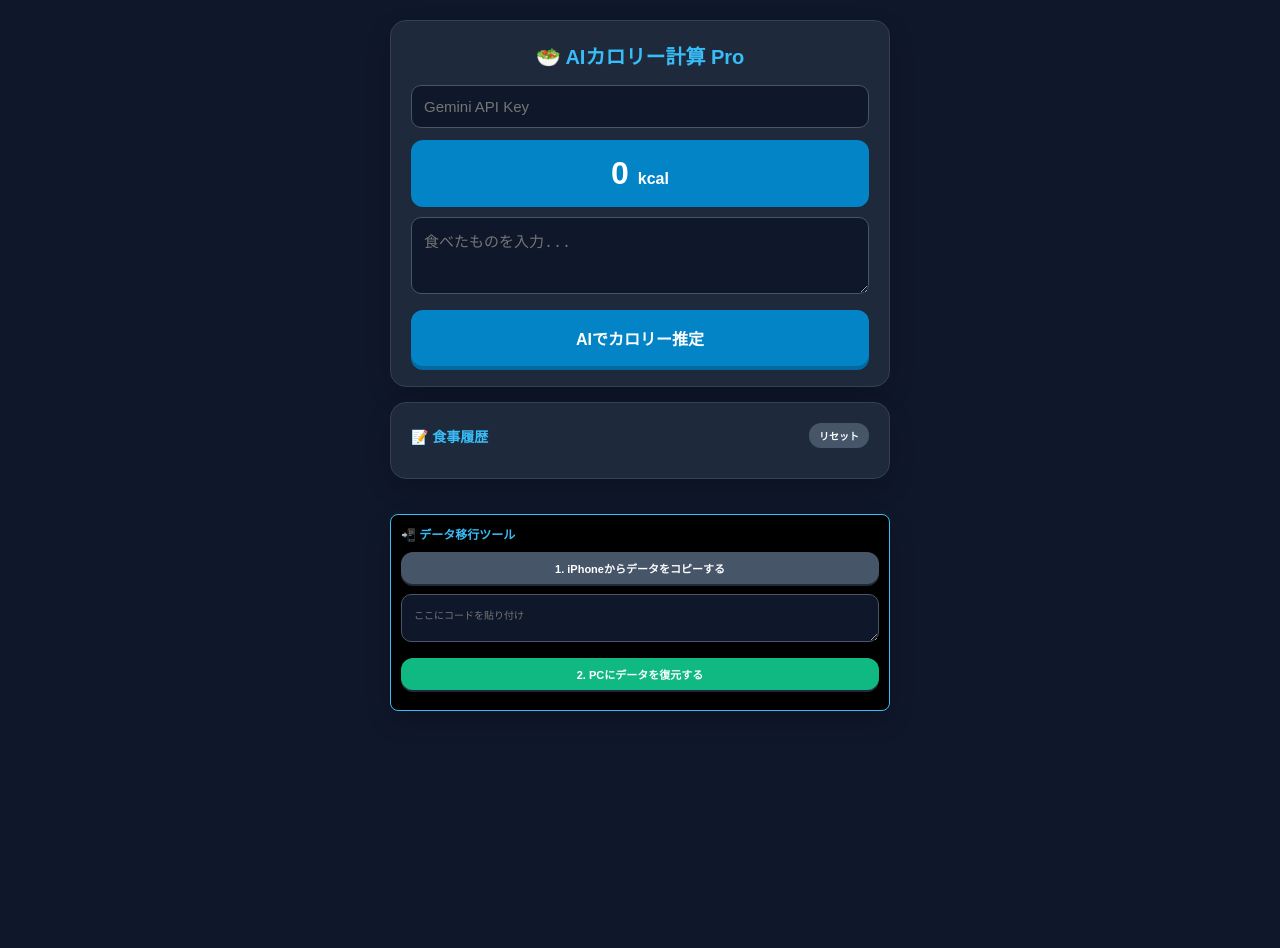
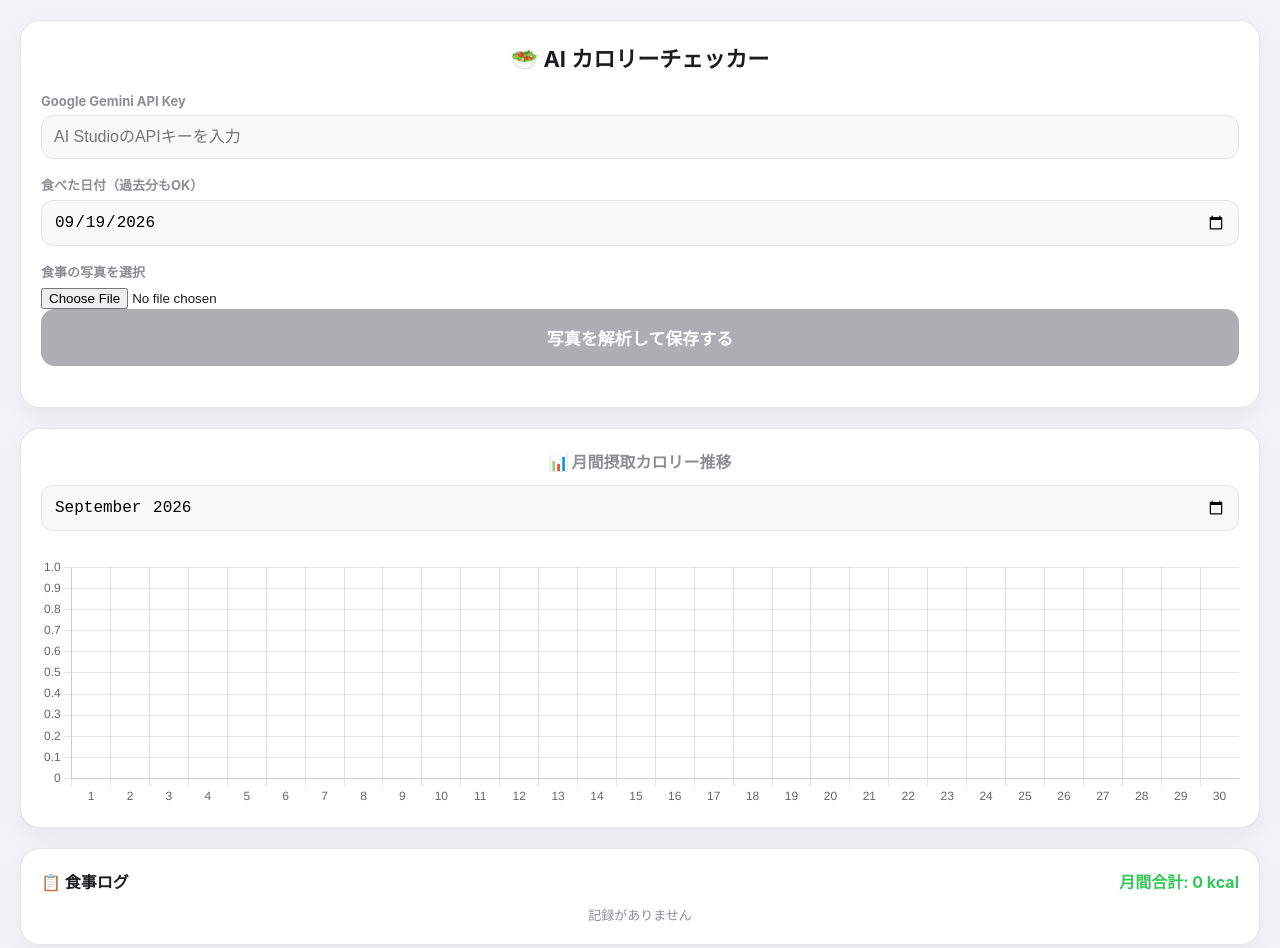
Before and after one commit to takeshi-max/calorie, a plain HTML site: page index.html in a window 1280 px wide. Before the commit the page ends 800 px from the top, so only its background shows below. Drawn offline with nearby package versions, Linux system fonts and the light colour scheme.

Commit message:
Add files via upload

```diff
--- a/index.html
+++ b/index.html
@@ -3,133 +3,254 @@
 <head>
   <meta charset="UTF-8">
   <meta name="viewport" content="width=device-width, initial-scale=1.0, maximum-scale=1.0, user-scalable=no">
-  <title>🥗 AIカロリー計算 Pro (データ移行版)</title>
+  <title>🥗 AI カロリーチェッカー Pro</title>
+  <script src="https://cdn.jsdelivr.net/npm/chart.js"></script>
   <style>
-    * { box-sizing: border-box; -webkit-tap-highlight-color: transparent; }
-    body { font-family: sans-serif; background: #0f172a; color: white; margin: 0; padding: 20px; display: flex; justify-content: center; }
-    .container { max-width: 500px; width: 100%; display: flex; flex-direction: column; gap: 15px; }
-    .card { background: #1e293b; border-radius: 16px; padding: 20px; border: 1px solid #334155; box-shadow: 0 10px 25px rgba(0,0,0,0.2); }
-    h2 { font-size: 20px; margin: 0 0 15px; text-align: center; color: #38bdf8; }
-    input, textarea { width: 100%; padding: 12px; margin-bottom: 12px; border-radius: 10px; border: 1px solid #475569; background: #0f172a; color: white; font-size: 15px; outline: none; }
-    .total-box { text-align: center; padding: 15px; background: #0284c7; border-radius: 12px; margin-bottom: 10px; }
-    .total-val { font-size: 32px; font-weight: bold; }
-    button { width: 100%; padding: 16px; background: #0284c7; color: white; border: none; border-radius: 12px; font-weight: bold; cursor: pointer; font-size: 16px; transition: 0.2s; box-shadow: 0 4px 0 #0369a1; }
-    button:active { transform: translateY(2px); box-shadow: none; }
-    .history-item { background: #0f172a; padding: 12px; border-radius: 10px; border-left: 4px solid #38bdf8; position: relative; margin-bottom: 10px; }
-    .delete-btn { position: absolute; top: 10px; right: 10px; color: #ef4444; background: none; border: none; cursor: pointer; }
+    body { font-family: -apple-system, BlinkMacSystemFont, "Segoe UI", Roboto, sans-serif; background: #f2f2f7; margin: 0; padding: 20px; color: #1c1c1e; }
+    .card { background: white; padding: 20px; border-radius: 20px; box-shadow: 0 8px 24px rgba(0,0,0,0.05); margin-bottom: 20px; border: 1px solid #e5e5ea; }
+    h1 { font-size: 22px; margin: 0 0 20px; text-align: center; color: #1c1c1e; }
+    label { font-size: 13px; font-weight: bold; color: #8e8e93; margin-bottom: 6px; display: block; }
 
-    /* 移行ツール用 */
-    .transfer-area { background: #000; padding: 10px; border-radius: 8px; margin-top: 20px; border: 1px solid #38bdf8; }
-    .transfer-btn { background: #475569; padding: 8px; font-size: 11px; margin-bottom: 10px; box-shadow: 0 2px 0 #1e293b; }
+    input[type="text"], input[type="password"], input[type="date"], input[type="month"] {
+      width: 100%; padding: 12px; margin-bottom: 16px; border-radius: 12px; border: 1px solid #e5e5ea; box-sizing: border-box; font-size: 16px; background: #f9f9f9; outline: none;
+    }
+    input:focus { border-color: #34c759; background: #fff; }
+
+    .file-input-wrapper { margin-bottom: 16px; }
+
+    button { width: 100%; padding: 16px; background: #34c759; color: white; border: none; border-radius: 14px; font-size: 17px; font-weight: bold; cursor: pointer; transition: 0.2s; box-shadow: 0 4px 0 #248a3d; }
+    button:active { transform: translateY(4px); box-shadow: none; }
+    button:disabled { background: #aeaeb2; box-shadow: none; cursor: not-allowed; }
+
+    #preview { width: 100%; max-height: 280px; object-fit: cover; border-radius: 16px; display: none; margin-bottom: 16px; border: 1px solid #e5e5ea; }
+
+    .result-box { background: #f2fbf0; border: 2px solid #34c759; border-radius: 16px; padding: 16px; margin-top: 16px; display: none; animation: fadeIn 0.5s ease; }
+    .calorie-large { font-size: 36px; font-weight: 900; color: #34c759; text-align: center; margin: 10px 0; }
+    .macros { display: flex; justify-content: space-around; background: white; padding: 12px; border-radius: 10px; font-size: 12px; }
+
+    .chart-container { width: 100%; height: 250px; margin-top: 10px; }
+
+    .log-list { list-style: none; padding: 0; margin-top: 10px; }
+    .log-item { background: white; padding: 14px; border-radius: 14px; margin-bottom: 10px; display: flex; justify-content: space-between; align-items: center; border: 1px solid #e5e5ea; }
+    .del-btn { background: #ff3b30; color: white; border: none; border-radius: 8px; padding: 6px 10px; font-size: 12px; cursor: pointer; }
+
+    .status-msg { font-size: 11px; color: #8e8e93; text-align: center; margin-top: 8px; height: 1.2em; }
+    @keyframes fadeIn { from { opacity: 0; transform: translateY(10px); } to { opacity: 1; transform: translateY(0); } }
   </style>
 </head>
 <body>
 
-<div class="container">
   <div class="card">
-    <h2>🥗 AIカロリー計算 Pro</h2>
-    <input type="password" id="apiKey" placeholder="Gemini API Key" />
-    <div class="total-box">
-      <div class="total-val"><span id="totalCal">0</span> <span style="font-size: 16px;">kcal</span></div>
+    <h1>🥗 AI カロリーチェッカー</h1>
+
+    <label>Google Gemini API Key</label>
+    <input type="password" id="apiKey" placeholder="AI StudioのAPIキーを入力" />
+
+    <label>食べた日付（過去分もOK）</label>
+    <input type="date" id="recordDate" />
+
+    <label>食事の写真を選択</label>
+    <input type="file" id="imageInput" accept="image/*" onchange="handleImageSelect(event)" />
+    <img id="preview" alt="プレビュー" />
+
+    <button id="analyzeBtn" onclick="startAnalysis()" disabled>写真を解析して保存する</button>
+    <div id="statusMsg" class="status-msg"></div>
+
+    <div id="resultBox" class="result-box">
+      <div id="resDishName" style="font-weight:bold; text-align:center; font-size:18px;"></div>
+      <div class="calorie-large"><span id="resCalories">0</span> <span style="font-size:16px;">kcal</span></div>
+      <div class="macros">
+        <span>💪 P: <b id="resP">0</b>g</span>
+        <span>🥑 F: <b id="resF">0</b>g</span>
+        <span>🍚 C: <b id="resC">0</b>g</span>
+      </div>
     </div>
-    <textarea id="mealInput" rows="3" placeholder="食べたものを入力..."></textarea>
-    <button id="calcBtn" onclick="analyzeMeal()">AIでカロリー推定</button>
   </div>
 
   <div class="card">
-    <div style="display:flex; justify-content:space-between; align-items:center; margin-bottom:10px;">
-      <div style="font-size: 14px; font-weight:bold; color: #38bdf8;">📝 食事履歴</div>
-      <button onclick="clearHistory()" style="width:auto; padding:5px 10px; background:#475569; font-size:10px; box-shadow:none;">リセット</button>
+    <div style="font-weight:900; margin-bottom:12px; text-align:center; color:#8e8e93;">📊 月間摂取カロリー推移</div>
+    <input type="month" id="monthPicker" onchange="updateUI()" />
+    <div class="chart-container">
+      <canvas id="monthlyChart"></canvas>
     </div>
-    <div id="history"></div>
   </div>
 
-  <!-- データ移行ツール -->
-  <div class="card transfer-area">
-    <div style="font-size: 12px; font-weight: bold; color: #38bdf8; margin-bottom: 10px;">📲 データ移行ツール</div>
-    <button class="transfer-btn" onclick="exportData()">1. iPhoneからデータをコピーする</button>
-    <textarea id="transferCode" rows="2" style="font-size: 10px;" placeholder="ここにコードを貼り付け"></textarea>
-    <button class="transfer-btn" style="background:#10b981;" onclick="importData()">2. PCにデータを復元する</button>
+  <div class="card">
+    <div style="font-weight:bold; margin-bottom:12px; display:flex; justify-content:space-between;">
+      <span>📋 食事ログ</span>
+      <span id="monthTotal" style="color:#34c759;">月間合計: 0 kcal</span>
+    </div>
+    <div id="logList" class="log-list"></div>
   </div>
-</div>
 
 <script>
-  let mealHistory = [];
+  let base64Image = '';
+  let imageMimeType = '';
+  let calorieChart = null;
+  let mealLogs = [];
 
+  // 初期化
   window.onload = () => {
-    document.getElementById('apiKey').value = localStorage.getItem('calorie_pro_key') || '';
-    // 複数の保存名（Key）を探して引き継ぐ
-    const saved = localStorage.getItem('calorie_history_data') || localStorage.getItem('mealHistory') || localStorage.getItem('meal_logs');
-    if (saved) {
-      mealHistory = JSON.parse(saved);
-      renderHistory();
-    }
+    const today = new Date();
+    document.getElementById('recordDate').value = today.toISOString().split('T')[0];
+    document.getElementById('monthPicker').value = today.toISOString().slice(0, 7);
+
+    document.getElementById('apiKey').value = localStorage.getItem('calorie_key_v2026') || '';
+    document.getElementById('apiKey').addEventListener('change', (e) => localStorage.setItem('calorie_key_v2026', e.target.value.trim()));
+
+    // データの復元
+    mealLogs = JSON.parse(localStorage.getItem('meal_logs_v2026')) || [];
+    updateUI();
   };
 
-  function renderHistory() {
-    const container = document.getElementById('history');
-    const totalEl = document.getElementById('totalCal');
-    container.innerHTML = '';
-    let total = 0;
-    mealHistory.forEach((item, index) => {
-      total += item.calories;
-      const div = document.createElement('div');
-      div.className = 'history-item';
-      div.innerHTML = `<b>${item.name}</b><br>${item.calories} kcal <button class="delete-btn" onclick="deleteItem(${index})">✕</button>`;
-      container.prepend(div);
-    });
-    totalEl.innerText = total;
-    localStorage.setItem('calorie_history_data', JSON.stringify(mealHistory));
+  function handleImageSelect(event) {
+    const file = event.target.files[0];
+    if (!file) return;
+    const reader = new FileReader();
+    reader.onload = (e) => {
+      const img = new Image();
+      img.onload = () => {
+        const canvas = document.createElement('canvas');
+        const max = 800;
+        let w = img.width, h = img.height;
+        if (w > max) { h *= max / w; w = max; }
+        canvas.width = w; canvas.height = h;
+        canvas.getContext('2d').drawImage(img, 0, 0, w, h);
+        base64Image = canvas.toDataURL('image/jpeg', 0.8).split(',')[1];
+        imageMimeType = 'image/jpeg';
+        document.getElementById('preview').src = canvas.toDataURL('image/jpeg');
+        document.getElementById('preview').style.display = 'block';
+        document.getElementById('analyzeBtn').disabled = false;
+      };
+      img.src = e.target.result;
+    };
+    reader.readAsDataURL(file);
   }
 
-  function deleteItem(i) { mealHistory.splice(i, 1); renderHistory(); }
-  function clearHistory() { if (confirm("削除しますか？")) { mealHistory = []; renderHistory(); } }
+  // --- 【執念のモデル探査ロジック】 ---
+  async function startAnalysis() {
+    const apiKey = document.getElementById('apiKey').value.trim();
+    if (!apiKey) return alert("APIキーを入力してください");
 
-  // データ移行：書き出し
-  function exportData() {
-    const data = JSON.stringify(mealHistory);
-    document.getElementById('transferCode').value = data;
-    navigator.clipboard.writeText(data);
-    alert("iPhoneの履歴をコピーしました！PCに送って貼り付けてください。");
-  }
-
-  // データ移行：読み込み
-  function importData() {
-    const code = document.getElementById('transferCode').value.trim();
-    if (!code) return alert("貼り付け欄が空です");
-    try {
-      mealHistory = JSON.parse(code);
-      renderHistory();
-      alert("データの復元に成功しました！");
-    } catch (e) { alert("無効なコードです"); }
-  }
-
-  async function analyzeMeal() {
-    const apiKey = document.getElementById('apiKey').value.trim();
-    const mealText = document.getElementById('mealInput').value.trim();
-    if (!apiKey || !mealText) return alert("未入力");
-
-    const prompt = `食事内容「${mealText}」のカロリーを推定してJSONで返して。{"name":"料理名","calories":数字}`;
+    const btn = document.getElementById('analyzeBtn');
+    const status = document.getElementById('statusMsg');
+    btn.disabled = true;
+    btn.textContent = "AI解析中...";
 
     try {
       const mRes = await fetch(`https://generativelanguage.googleapis.com/v1beta/models?key=${apiKey}`);
       const mData = await mRes.json();
       const models = mData.models.filter(m => m.supportedGenerationMethods.includes("generateContent")).sort((a,b)=>b.name.localeCompare(a.name));
-      const model = models[0].name;
 
-      const response = await fetch(`https://generativelanguage.googleapis.com/v1beta/${model}:generateContent?key=${apiKey}`, {
-        method: 'POST',
-        headers: { 'Content-Type': 'application/json' },
-        body: JSON.stringify({ contents: [{ parts: [{ text: prompt }] }], generationConfig: { responseMimeType: "application/json" } })
+      const lastModel = localStorage.getItem('working_model_calorie') || models[0].name;
+      const targetModels = [ {name: lastModel}, ...models.filter(m => m.name !== lastModel) ];
+
+      const prompt = `画像内の食事を分析し、以下のJSON形式でのみ出力してください。
+{"dishName":"料理名","calories":推定カロリー(数値),"protein":たんぱく質g(数値),"fat":脂質g(数値),"carbs":炭水化物g(数値)}`;
+
+      let success = false;
+      for (const m of targetModels) {
+        status.textContent = `試行中: ${m.name.split('/').pop()}...`;
+        try {
+          const res = await fetch(`https://generativelanguage.googleapis.com/v1beta/${m.name}:generateContent?key=${apiKey}`, {
+            method: 'POST',
+            headers: { 'Content-Type': 'application/json' },
+            body: JSON.stringify({
+              contents: [{ parts: [{ text: prompt }, { inline_data: { mime_type: imageMimeType, data: base64Image } }] }],
+              generationConfig: { responseMimeType: "application/json" }
+            })
+          });
+          const data = await res.json();
+          if (res.ok) {
+            const result = JSON.parse(data.candidates[0].content.parts[0].text.match(/\{.*\}/s)[0]);
+            finalizeResult(result);
+            localStorage.setItem('working_model_calorie', m.name);
+            success = true; break;
+          }
+        } catch (e) { console.warn(m.name, e); }
+      }
+      if (!success) alert("現在AIが制限されています。10分ほど待ってください。");
+    } catch (err) { alert("エラー: " + err.message); }
+    finally { btn.disabled = false; btn.textContent = "写真を解析して保存する"; status.textContent = ""; }
+  }
+
+  function finalizeResult(res) {
+    document.getElementById('resDishName').textContent = res.dishName;
+    document.getElementById('resCalories').textContent = res.calories;
+    document.getElementById('resP').textContent = res.protein;
+    document.getElementById('resF').textContent = res.fat;
+    document.getElementById('resC').textContent = res.carbs;
+    document.getElementById('resultBox').style.display = 'block';
+
+    const date = document.getElementById('recordDate').value;
+    mealLogs.push({ id: Date.now(), date, ...res });
+    mealLogs.sort((a,b) => new Date(b.date) - new Date(a.date));
+    localStorage.setItem('meal_logs_v2026', JSON.stringify(mealLogs));
+
+    updateUI();
+  }
+
+  function updateUI() {
+    const month = document.getElementById('monthPicker').value;
+    const list = document.getElementById('logList');
+    list.innerHTML = '';
+
+    const filtered = mealLogs.filter(l => l.date.startsWith(month));
+    let monthSum = 0;
+
+    if (filtered.length === 0) {
+      list.innerHTML = '<div style="text-align:center; color:#8e8e93; font-size:13px;">記録がありません</div>';
+    } else {
+      filtered.forEach(log => {
+        monthSum += Number(log.calories);
+        const div = document.createElement('div');
+        div.className = 'log-item';
+        div.innerHTML = `
+          <div><div style="font-weight:bold;">${log.dishName}</div><div style="font-size:11px; color:#8e8e93;">${log.date}</div></div>
+          <div style="display:flex; align-items:center; gap:10px;">
+            <span style="font-weight:bold; color:#34c759;">${log.calories} kcal</span>
+            <button class="del-btn" onclick="deleteLog(${log.id})">✕</button>
+          </div>`;
+        list.appendChild(div);
       });
+    }
+    document.getElementById('monthTotal').textContent = `月間合計: ${monthSum} kcal`;
+    renderChart(month, filtered);
+  }
 
-      const data = await response.json();
-      const result = JSON.parse(data.candidates[0].content.parts[0].text);
-      mealHistory.push({ name: result.name, calories: result.calories });
-      renderHistory();
-      document.getElementById('mealInput').value = '';
-      localStorage.setItem('calorie_pro_key', apiKey);
-    } catch (e) { alert("失敗: " + e.message); }
+  function deleteLog(id) {
+    if (!confirm("削除しますか？")) return;
+    mealLogs = mealLogs.filter(l => l.id !== id);
+    localStorage.setItem('meal_logs_v2026', JSON.stringify(mealLogs));
+    updateUI();
+  }
+
+  function renderChart(monthStr, logs) {
+    const [y, m] = monthStr.split('-').map(Number);
+    const days = new Date(y, m, 0).getDate();
+    const dailyData = Array(days).fill(0);
+
+    logs.forEach(l => {
+      const d = parseInt(l.date.split('-')[2], 10);
+      dailyData[d-1] += Number(l.calories);
+    });
+
+    const ctx = document.getElementById('monthlyChart').getContext('2d');
+    const data = {
+      labels: Array.from({length: days}, (_, i) => i + 1),
+      datasets: [{ data: dailyData, backgroundColor: '#34c759', borderRadius: 5 }]
+    };
+
+    if (calorieChart) {
+      calorieChart.data = data;
+      calorieChart.update();
+    } else {
+      calorieChart = new Chart(ctx, {
+        type: 'bar',
+        data: data,
+        options: { responsive: true, maintainAspectRatio: false, plugins: { legend: { display: false } }, scales: { y: { beginAtZero: true } } }
+      });
+    }
   }
 </script>
 </body>
```
